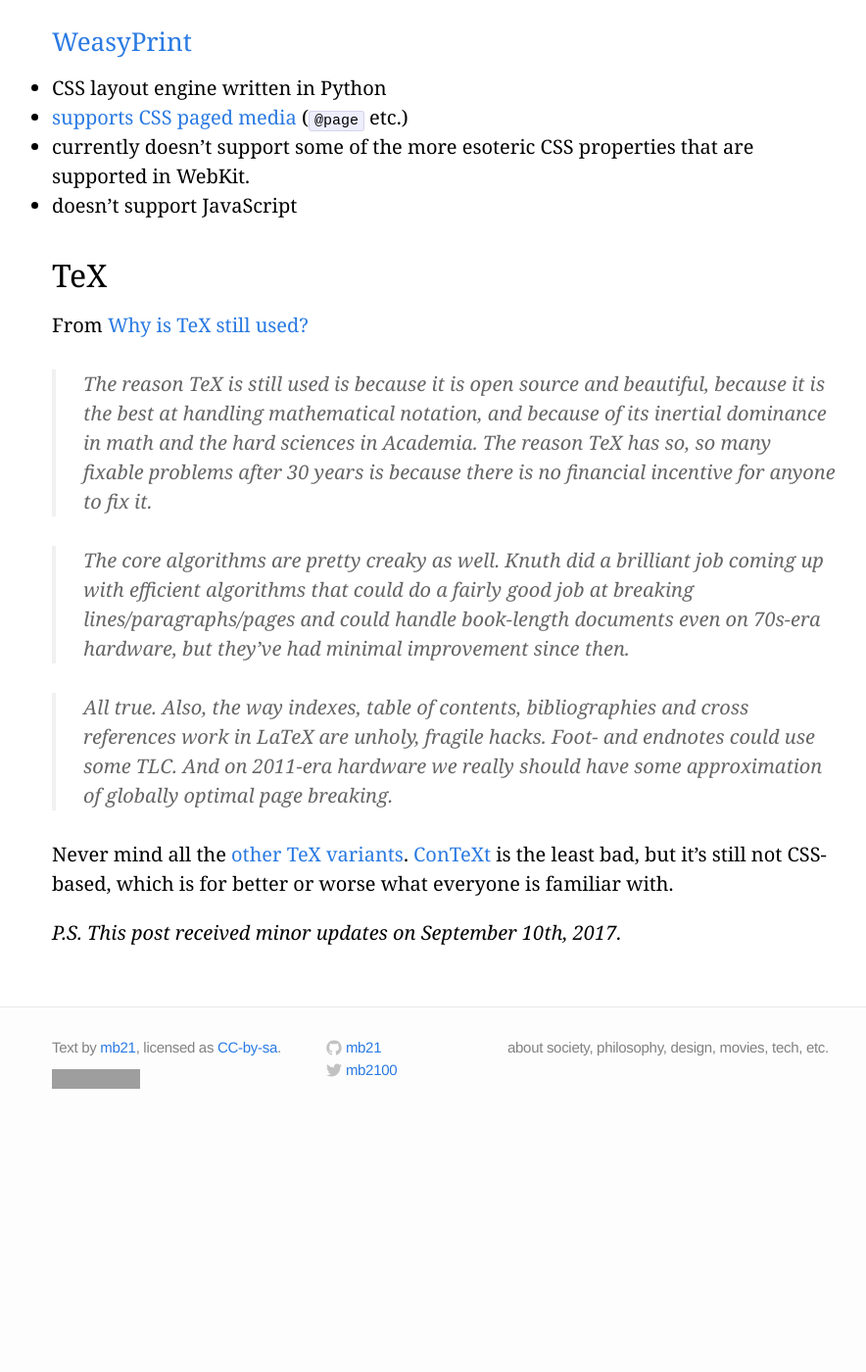
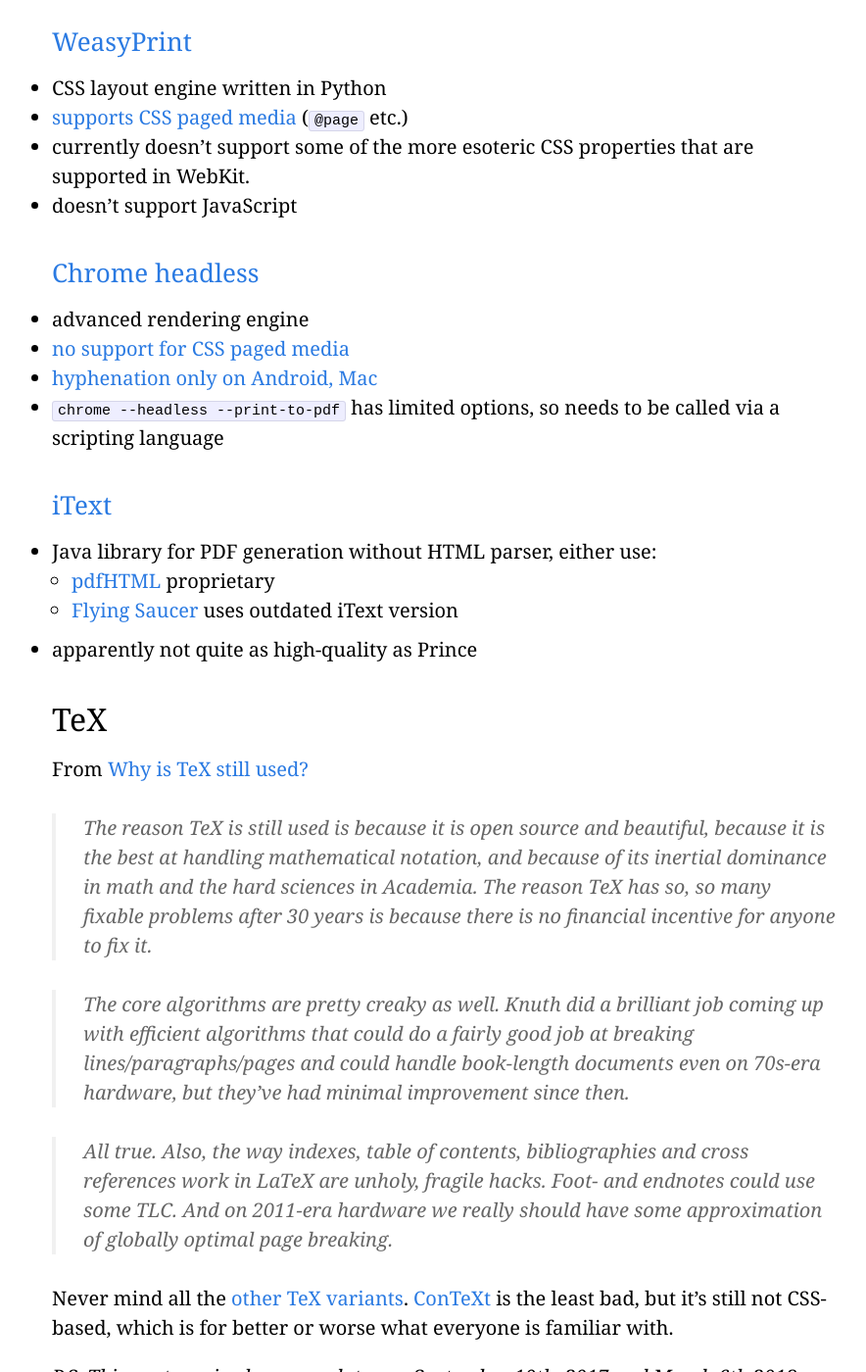
Before and after one commit to mb21/blog, a Jekyll site: the page built from _posts/2016-08-13-The-sad-state-of-automated-layouting-solutions.md, in a window 1280 px wide and 1400 px high, scrolled down 1399 px. Shown: the whole window at 98% size, without its empty margins (187-1071 px from the left). Built offline with Jekyll 4.4.1, drawn with Linux system fonts in a browser that asks for light colours; before the commit the page ends 2561 px from its top, so only the background shows below that; some of the changed text lies outside the part shown; grey boxes are pictures that could not be loaded.

Commit message:
update layouting-solutions

```diff
--- a/_posts/2016-08-13-The-sad-state-of-automated-layouting-solutions.md
+++ b/_posts/2016-08-13-The-sad-state-of-automated-layouting-solutions.md
@@ -37,6 +37,18 @@
 - currently doesn’t support some of the more esoteric CSS properties that are supported in WebKit.
 - doesn’t support JavaScript
 
+### [Chrome headless](https://developers.google.com/web/updates/2017/04/headless-chrome#create_a_pdf_dom)
+- advanced rendering engine
+- [no support for CSS paged media](https://bugs.chromium.org/p/chromium/issues/detail?id=368053)
+- [hyphenation only on Android, Mac](https://bugs.chromium.org/p/chromium/issues/detail?id=652964)
+- `chrome --headless --print-to-pdf` has limited options, so needs to be called via a scripting language
+
+### [iText](https://github.com/itext/itextpdf)
+- Java library for PDF generation without HTML parser, either use:
+    - [pdfHTML](https://itextpdf.com/itext7/pdfHTML) proprietary
+    - [Flying Saucer](https://github.com/flyingsaucerproject/flyingsaucer) uses outdated iText version
+- apparently not quite as high-quality as Prince
+
 
 ## TeX
 
@@ -51,4 +63,4 @@
 Never mind all the [other TeX variants](https://www.sharelatex.com/blog/2012/12/01/the-tex-family-tree-latex-pdftex-xelatex-luatex-context.html). [ConTeXt](http://wiki.contextgarden.net) is the least bad, but it’s still not CSS-based, which is for better or worse what everyone is familiar with.
 
 
-_P.S. This post received minor updates on September 10th, 2017._
+_P.S. This post received some updates on September 10th, 2017 and March 6th 2018._
```
